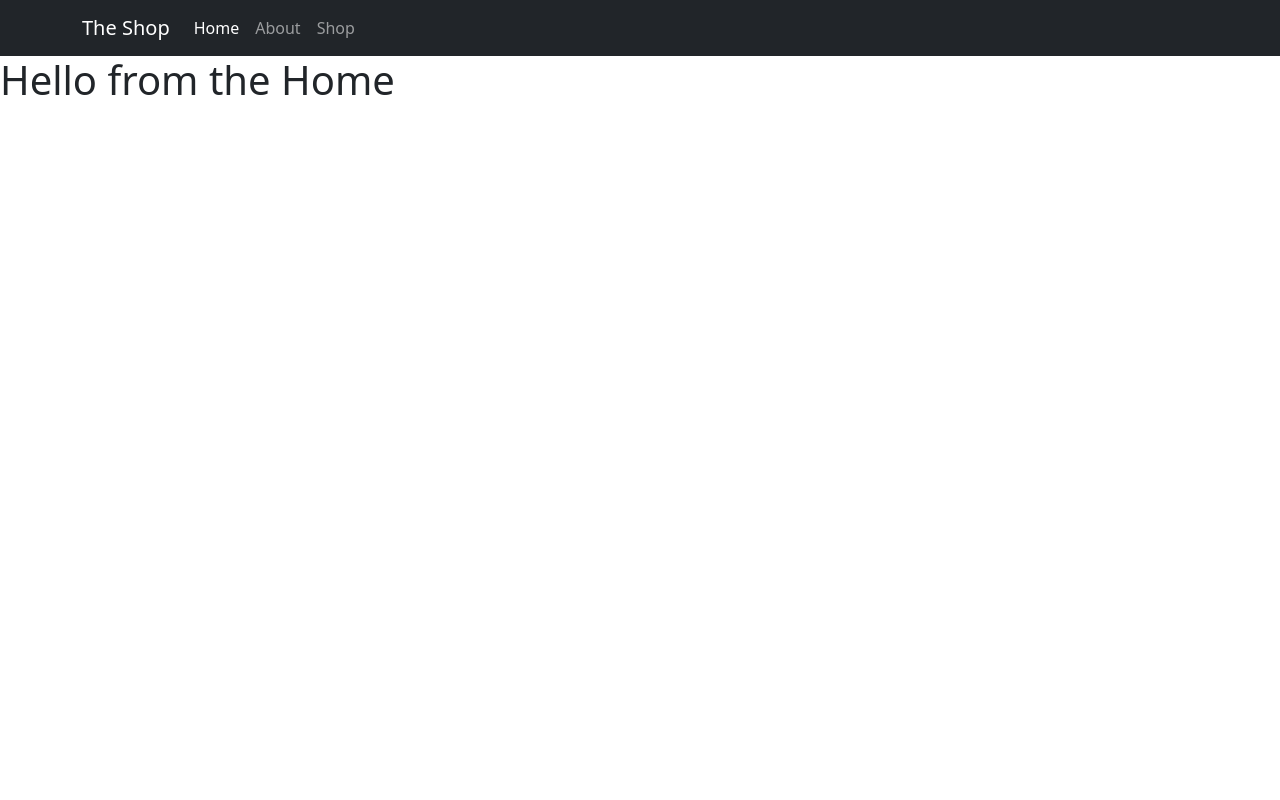
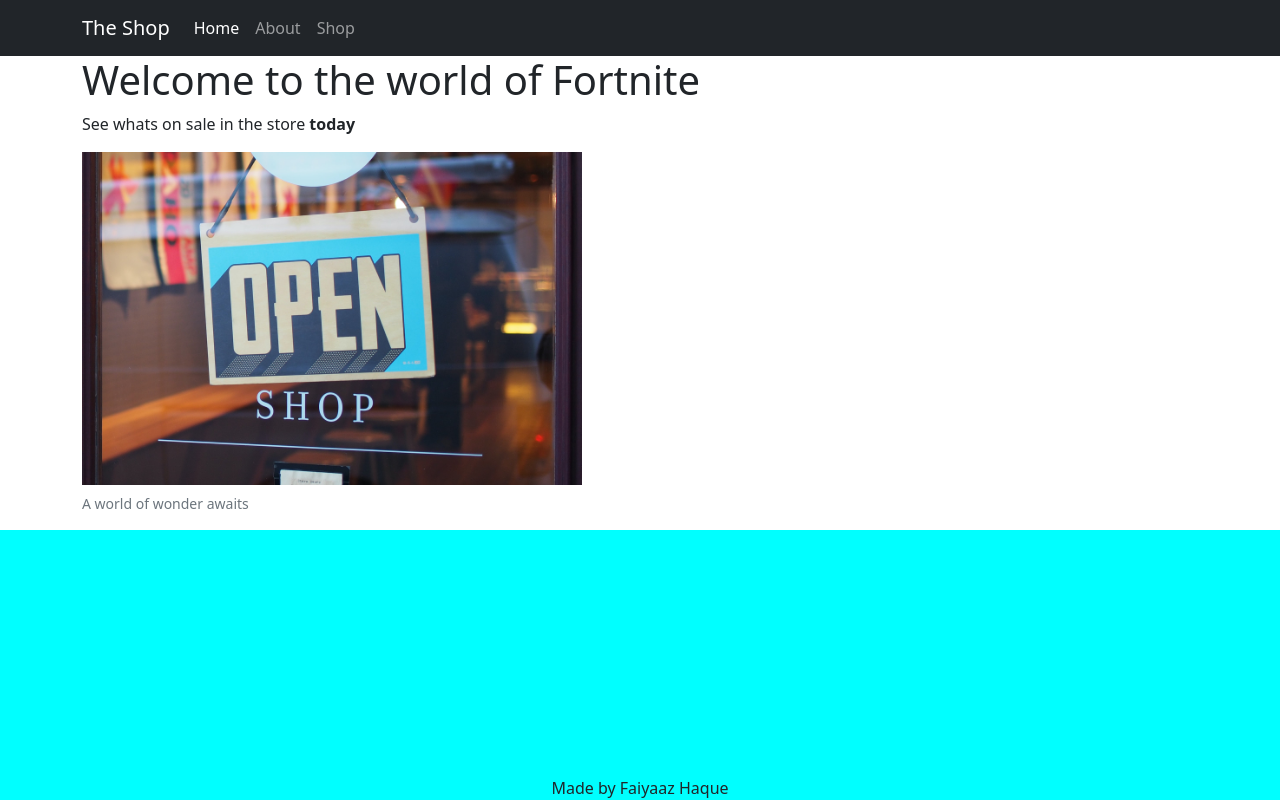
Before and after one commit to FaiyaazHawk/React-shopping-cart, a React (Create React App) app: page / in a window 1280 px wide. Built offline with nearby package versions, Linux system fonts and the light colour scheme.

Commit message:
home page basic complete; next to do about page

```diff
--- a/src/components/About.js
+++ b/src/components/About.js
@@ -1,10 +1,11 @@
 import React from "react";
+import "../styles/About.css"
 
 const About = () => {
 
     return (
         <div>
-            <h1>Hello from the About</h1>
+            <h1>About us</h1>
         </div>
     )
 
--- a/src/components/Home.js
+++ b/src/components/Home.js
@@ -1,11 +1,31 @@
 import React from "react";
+import "../styles/Home.css"
+import { Container } from "react-bootstrap";
+import Figure from 'react-bootstrap/Figure';
+import Shop from "../images/mike-petrucci-unsplash.jpg"
 
 const Home = () => {
 
     return (
-        <div>
-            <h1>Hello from the Home</h1>
-        </div>
+        <Container>
+            <h1>Welcome to the world of Fortnite</h1>
+            <p>See whats on sale in the store <strong>today</strong></p>
+
+            <Figure>
+                <Figure.Image
+                width={500}
+                height={400}
+                alt="store image"
+                src={Shop}
+                />
+                <Figure.Caption>
+                    A world of wonder awaits
+                </Figure.Caption>
+            </Figure>
+            <div className="fixed-bottom">
+                <footer>Made by Faiyaaz Haque</footer>
+            </div>
+        </Container>
     )
 
 }
--- a/src/components/Shop.js
+++ b/src/components/Shop.js
@@ -4,7 +4,7 @@
 
     return (
         <div>
-            <h1>Hello from the Shop</h1>
+            <h1>Welcome to the Shop</h1>
         </div>
     )
 
--- /dev/null
+++ b/src/styles/About.css
@@ -0,0 +1,3 @@
+html {
+    background-color: aqua;
+}
--- /dev/null
+++ b/src/styles/Home.css
@@ -0,0 +1,18 @@
+html {
+    background-color: aqua;
+    font-family: 'Courier New', Courier, monospace;
+}
+
+footer {
+    display: flex;
+    align-items: center;
+    justify-content: center;
+}
+.middle--text {
+    display: flex;
+    justify-content: center;
+    align-items: center;
+    transform: translateX(50%);
+    transform: translateY(50%);
+    color: blue;
+}
```
Also changed, not shown: src/images/mike-petrucci-unsplash.jpg (added), src/styles/Shop.css (added).
